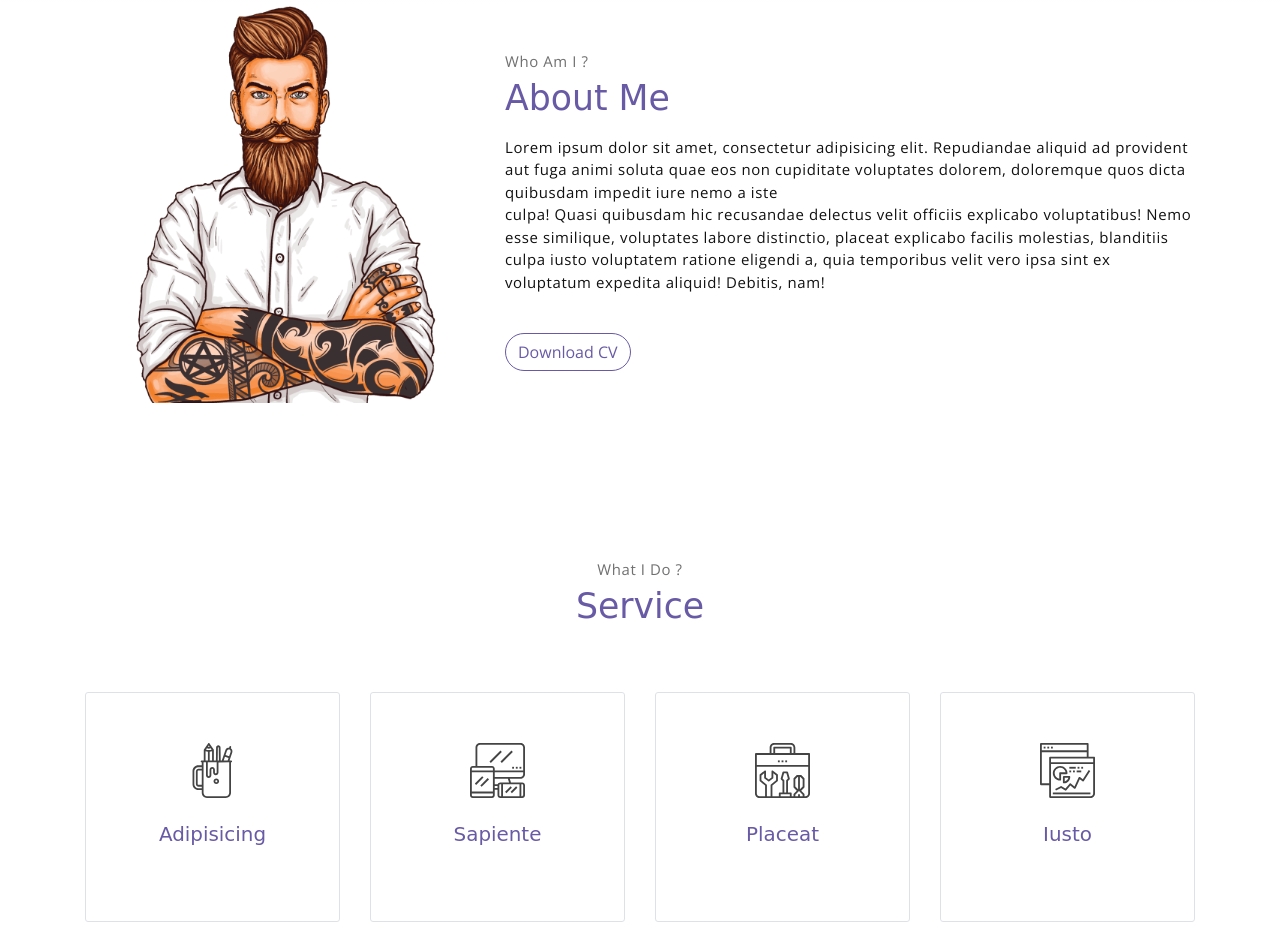
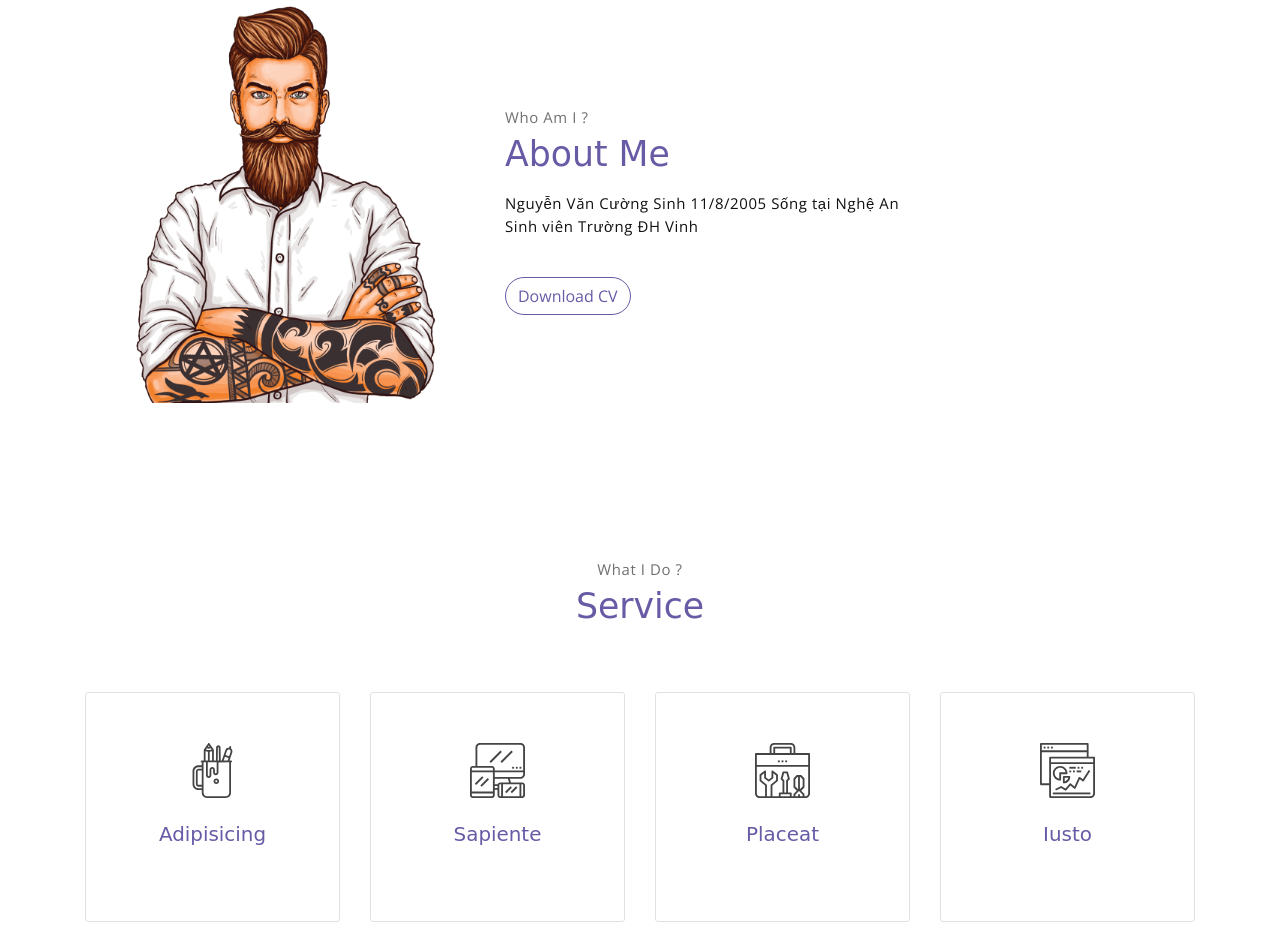
Before and after one commit to 11vaxef/gioithieu, a website: page index.html in a window 1280 px wide. Shown: the part 797-1730 px from the top of the page. Drawn offline with nearby package versions, Linux system fonts and the light colour scheme; a web font is replaced by a local one.

Commit message:
Cập nhật code mới

```diff
--- a/index.html
+++ b/index.html
@@ -75,8 +75,8 @@
                     <p class="section-subtitle">Who Am I ?</p>
                     <h2 class="section-title mb-3">About Me</h2>
                     <p>
-                        Lorem ipsum dolor sit amet, consectetur adipisicing elit. Repudiandae aliquid ad provident aut fuga animi soluta quae eos non cupiditate voluptates dolorem, doloremque quos dicta quibusdam impedit iure nemo a iste
-                        <br>culpa! Quasi quibusdam hic recusandae delectus velit officiis explicabo voluptatibus! Nemo esse similique, voluptates labore distinctio, placeat explicabo facilis molestias, blanditiis culpa iusto voluptatem ratione eligendi a, quia temporibus velit vero ipsa sint ex voluptatum expedita aliquid! Debitis, nam!
+                        Nguyễn Văn Cường Sinh 11/8/2005 Sống tại Nghệ An
+                        <br>Sinh viên Trường ĐH Vinh
                     </p>
                     <button class="btn-rounded btn btn-outline-primary mt-4">Download CV</button>
                 </div>
```
